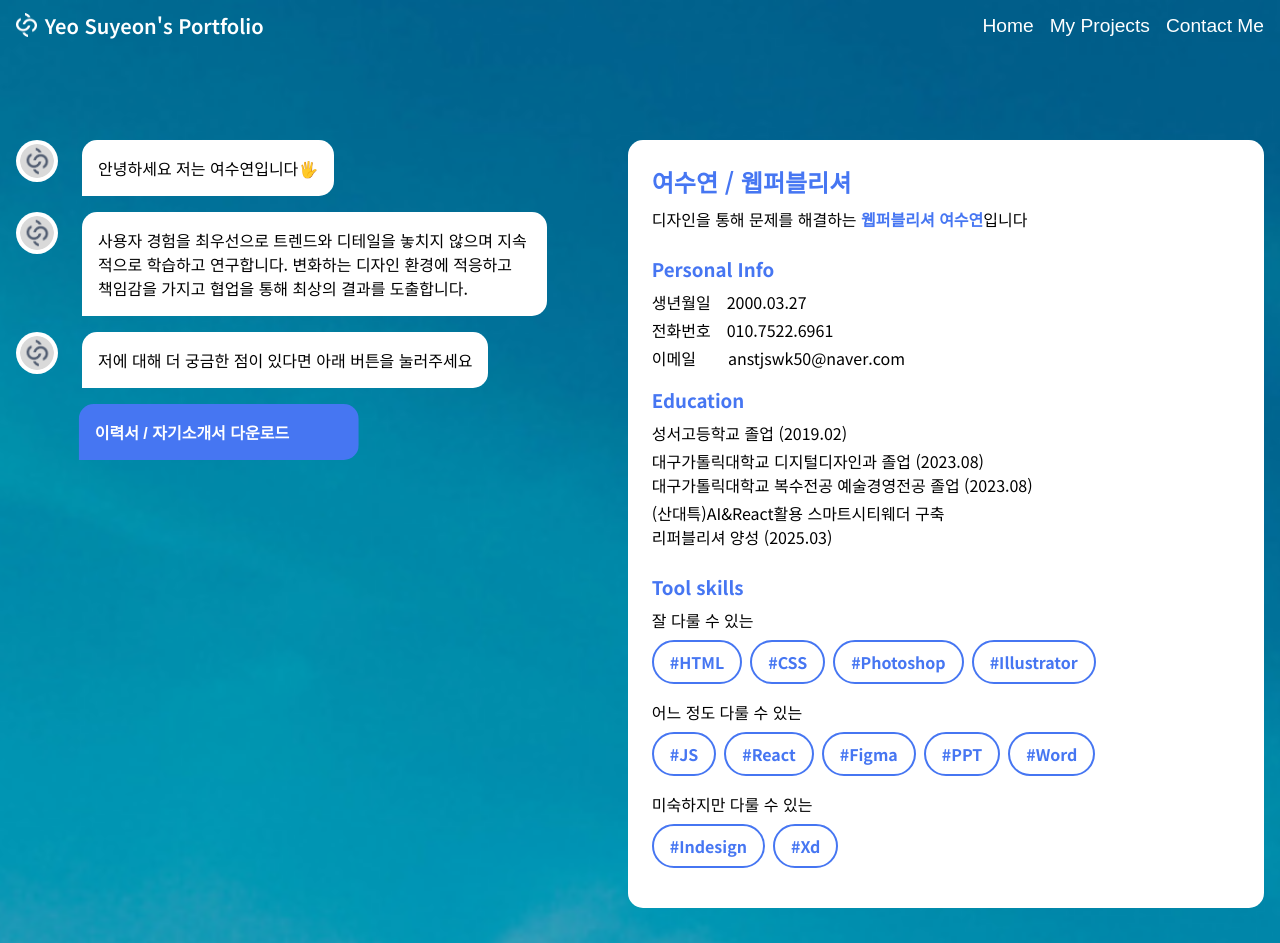
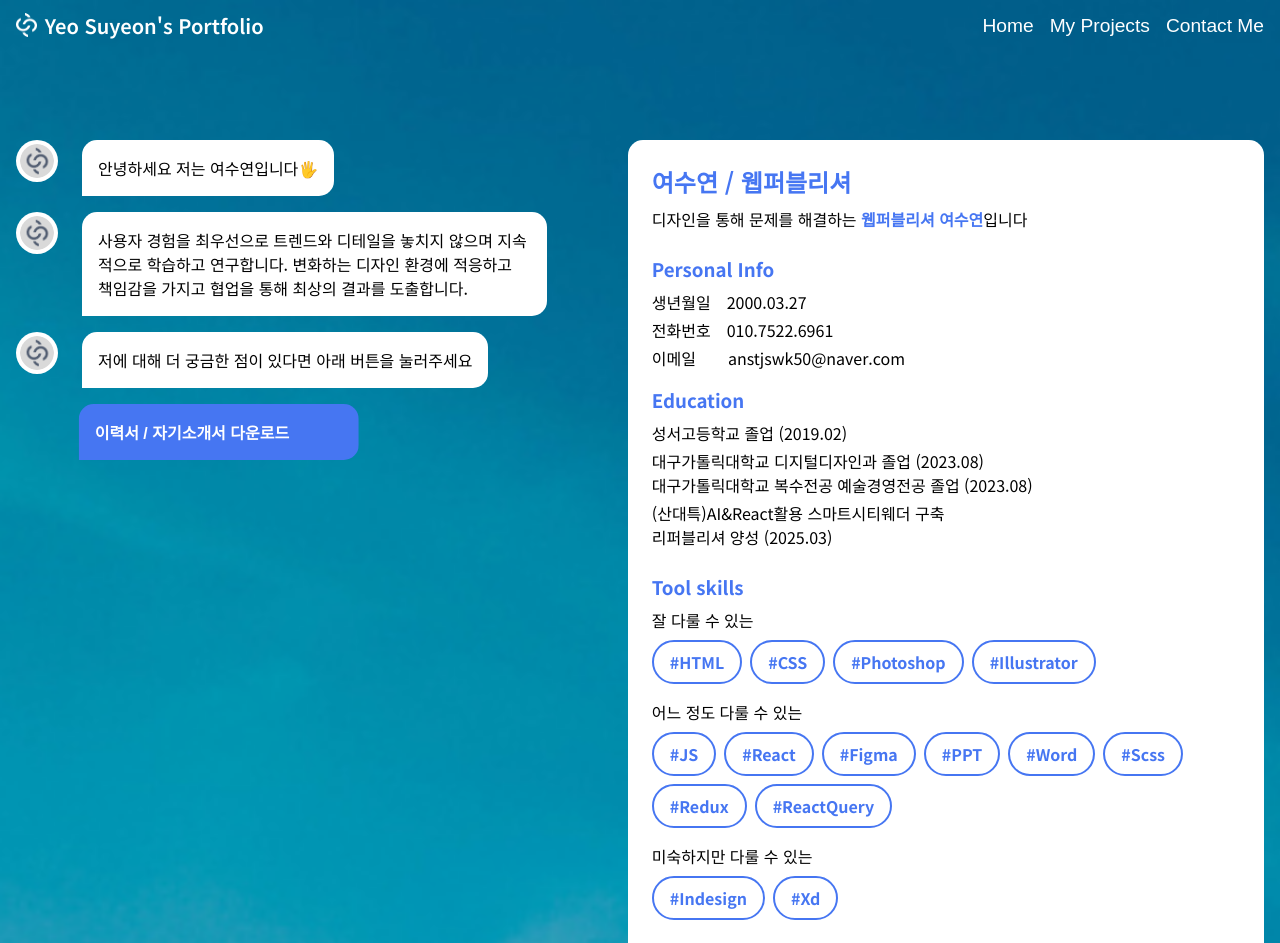
Before and after one commit to balbari/portfolio, a React (Create React App) app: page / in a window 1280 px wide. Shown: the top 943 px of the page. Built offline with nearby package versions, Linux system fonts and the light colour scheme.

Commit message:
scss redux reactquery add

```diff
--- a/src/component/Production.js
+++ b/src/component/Production.js
@@ -57,6 +57,9 @@ function Production() {
                         <li>#Figma</li>
                         <li>#PPT</li>
                         <li>#Word</li>
+                        <li>#Scss</li>
+                        <li>#Redux</li>
+                        <li>#ReactQuery</li>
                     </ul>
                 </div>
                 <div className='low'>
```
